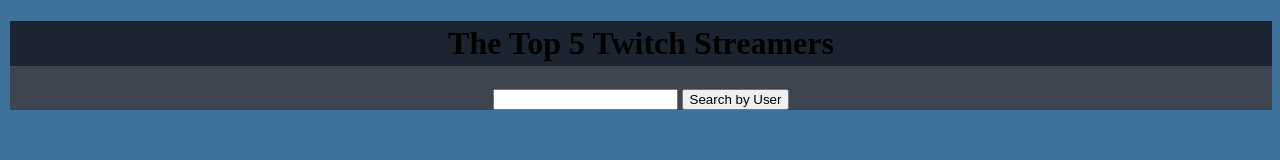
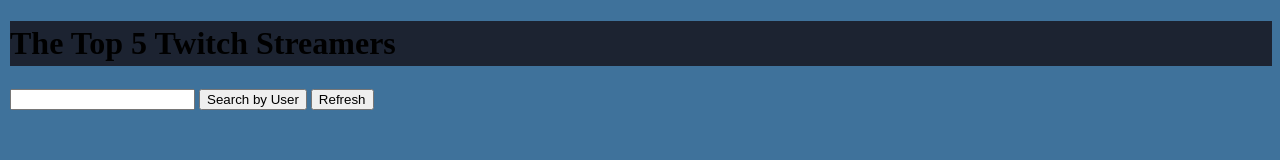
Before and after one commit to GabrielRMorales/twitchJSON, a website: page views/index.html in a window 1280 px wide. Both pictures are taken after typing "Sample" into the empty fields and a click on the button "Search by User". Drawn offline with nearby package versions, Linux system fonts and the light colour scheme; files that its build step writes are made by us from their sources; no server answers.

Commit message:
Improve app's UI

```diff
--- a/views/index.html
+++ b/views/index.html
@@ -25,15 +25,15 @@
 <body>
 
     <body>
+        <header>  <h1 style="color: black">The Top 5 Twitch Streamers</h1>
+        <div class="container container-fluid" style="margin-bottom: 15px">
+            <input type="text" id="search" />
+            <button id="user-search">Search by User</button>
+            <button id="refresh">Refresh</button>
+          </div></header>
+        <main>
 
-        <!-- Add your site or application content here -->
-        <main>
-            <h1 style="color: black">The Top 5 Twitch Streamers</h1>
-            <div class="container container-fluid" style="margin-bottom: 15px">
-                <input type="text" id="search" />
-                <button id="user-search">Search by User</button>
 
-            </div>
 
         </main>
         <script type="text/javascript">
@@ -50,7 +50,7 @@
                 newContainer.innerHTML += `<img src=${info.thumbnail_url}>`;
                 newContainer.innerHTML += `<p>VIEWER COUNT: ${info.viewer_count}</p>`;
                 newContainer.innerHTML += "<button class='remove'>Remove this</button>";
-                document.querySelector("main").appendChild(newContainer);
+                document.querySelector("main").prepend(newContainer);
                 newContainer.querySelector(".remove").addEventListener("click", function(){
                   newContainer.parentNode.removeChild(newContainer);
                 });
@@ -68,8 +68,8 @@
                     }
                 });
             }
-
-           twitchCall().then(function(res) {
+          const getTopFive = ()=>{
+            twitchCall().then(function(res) {
                 let results = res.data.slice(0, 5);
                 let displayDetails = results.map((result) =>{
                     result.thumbnail_url = result.thumbnail_url.replace(/{height}/, "100")
@@ -82,6 +82,7 @@
             }).catch(function (err) {
                 console.log(err);
             });
+          }
 
             const getUser = () => {
               //OgamingSC2
@@ -98,7 +99,6 @@
               }).then(function(){
                 return twitchCall(urlAddon);
               }).then(data => {
-                    //do stuff with data
                     let formattedData = data["data"][0];
                     formattedData.thumbnail_url = formattedData.thumbnail_url.replace(/{height}/, "100")
                         .replace(/{width}/, "100");
@@ -112,7 +112,12 @@
                         .value="";
             }
 
+            getTopFive();
             document.getElementById("user-search").addEventListener("click", getUser);
+            document.getElementById("refresh").addEventListener("click", ()=>{
+              document.querySelector("main").innerHTML="";
+              getTopFive(); });
+
         </script>
     </body>
 
```
